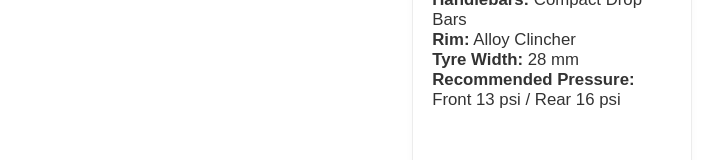
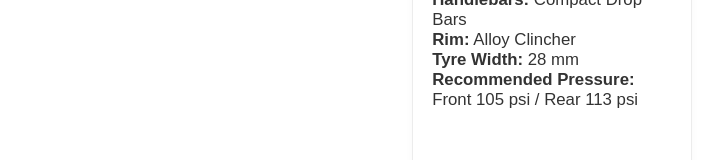
Before and after one commit to AlexHorne98/bike-builder, a Next.js app: page /results in a window 1280 px wide. Shown: the part 541-701 px from the top of the page, without its empty margins (282-1005 px from the left). Built offline with nearby package versions, Linux system fonts and the light colour scheme.

Commit message:
Fix tyre pressure formula to use realistic SILCA-inspired calculation for road tyres

```diff
--- a/src/app/results/page.tsx
+++ b/src/app/results/page.tsx
@@ -47,16 +47,14 @@ const HANDLEBARS = [
   { name: "Endurance Bars", image: "/bike.png", price: 350, weight: 280 },
 ];
 
-// Helper for front/rear pressure (inspired by SILCA)
+// Helper for front/rear pressure (SILCA-inspired, realistic)
 function calcTyrePressure(riderWeight: number, tyreWidth: number) {
-  // Assume 55% rear, 45% front weight distribution for road bikes
-  const rearWeight = riderWeight * 0.55;
-  const frontWeight = riderWeight * 0.45;
-  // Base pressure formula: (weight in kg / tyre width in mm) * factor
-  // Factor is tuned for road tyres, adjust as needed
-  const factor = 1.1;
-  const rearPsi = Math.round((rearWeight / tyreWidth) * factor * 10);
-  const frontPsi = Math.round((frontWeight / tyreWidth) * factor * 10);
+  // Convert mm to inches
+  const tyreWidthIn = tyreWidth * 0.03937;
+  // Front PSI: (riderWeight * 2.2 / tyreWidthIn) * 0.7
+  const frontPsi = Math.round((riderWeight * 2.2 / tyreWidthIn) * 0.7);
+  // Rear PSI: Front PSI * 1.08
+  const rearPsi = Math.round(frontPsi * 1.08);
   return { frontPsi, rearPsi };
 }
 
```
